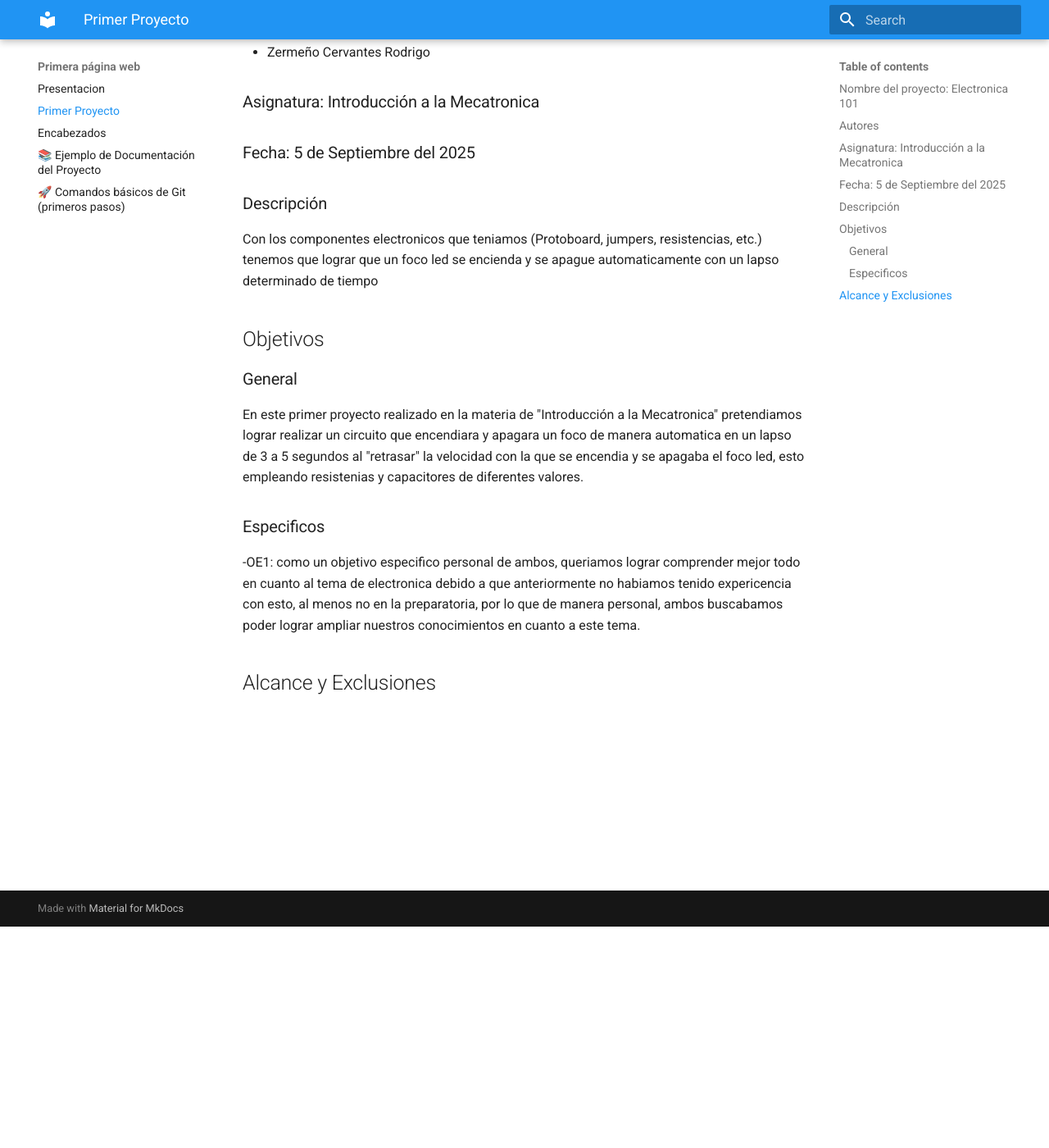
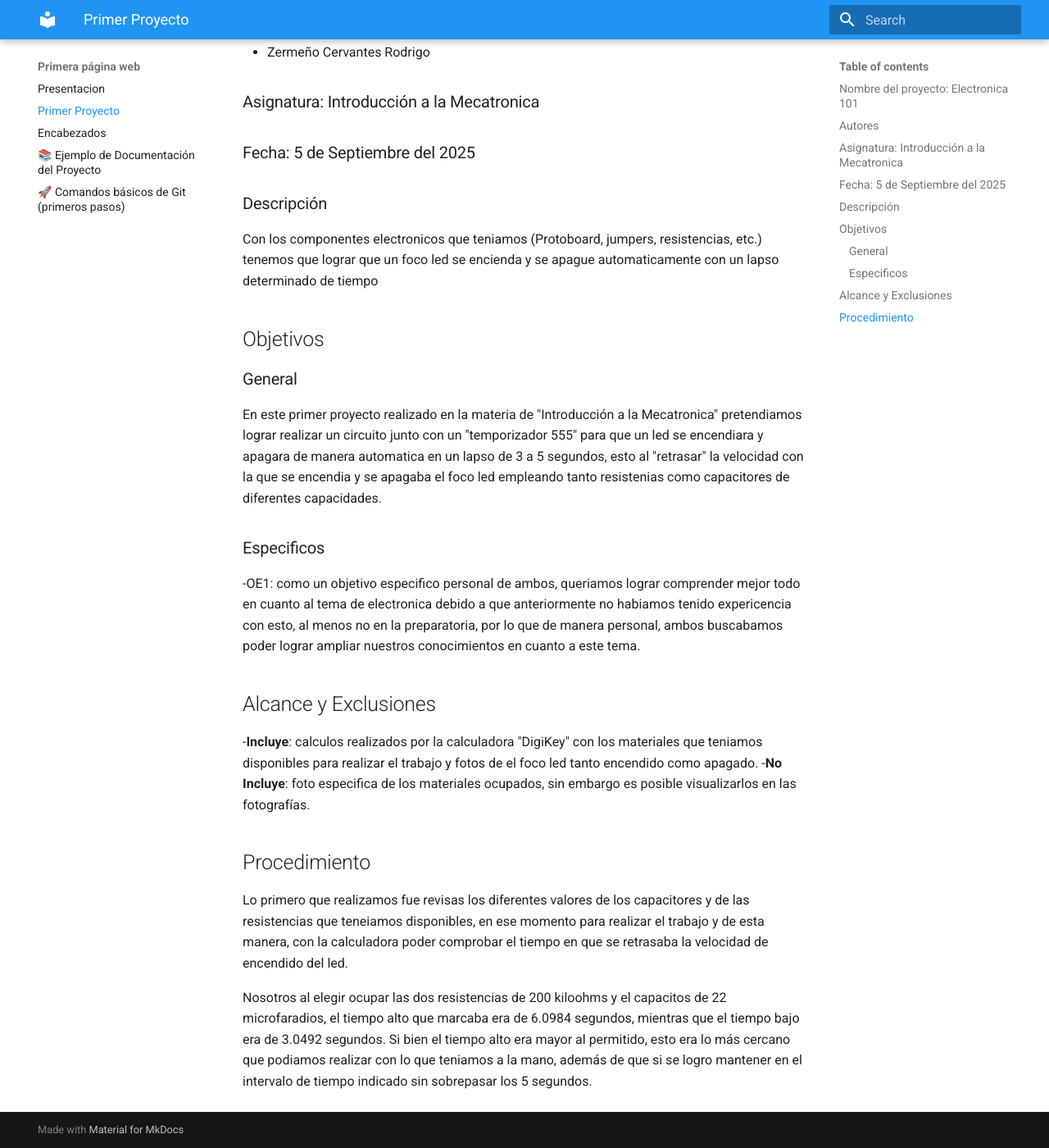
Before and after one commit to Rodrigo-ZC/ZC-ARCHS, an MkDocs documentation site: the page built from docs/PrimerProyecto.md, in a window 1280 px wide and 1400 px high, scrolled down 270 px. Shown: the whole window at 82% size. Built offline with MkDocs 1.6.1 and Material for MkDocs 9.7.7, drawn with Linux system fonts in a browser that asks for light colours.

Commit message:
Update 3 PrimerProyecto.md

```diff
--- a/docs/PrimerProyecto.md
+++ b/docs/PrimerProyecto.md
@@ -16,8 +16,15 @@ Con los componentes electronicos que teniamos (Protoboard, jumpers, resistencias
 
 ##Objetivos
 ###General
-En este primer proyecto realizado en la materia de "Introducción a la Mecatronica" pretendiamos lograr realizar un circuito que encendiara y apagara un foco de manera automatica en un lapso de 3 a 5 segundos al "retrasar" la velocidad con la que se encendia y se apagaba el foco led, esto empleando resistenias y capacitores de diferentes valores.
+En este primer proyecto realizado en la materia de "Introducción a la Mecatronica" pretendiamos lograr realizar un circuito junto con un "temporizador 555"  para que un led se encendiara y apagara de manera automatica en un lapso de 3 a 5 segundos, esto al "retrasar" la velocidad con la que se encendia y se apagaba el foco led empleando tanto resistenias como capacitores de diferentes capacidades.
 ###Especificos
 -OE1: como un objetivo especifico personal de ambos, queriamos lograr comprender mejor todo en cuanto al tema de electronica debido a que anteriormente no habiamos tenido expericencia con esto, al menos no en la preparatoria, por lo que de manera personal, ambos buscabamos poder lograr ampliar nuestros conocimientos en cuanto a este tema.
 
 ##Alcance y Exclusiones
+-**Incluye**: calculos realizados por la calculadora "DigiKey" con los materiales que teniamos disponibles para realizar el trabajo y fotos de el foco led tanto encendido como apagado.
+-**No Incluye**: foto especifica de los materiales ocupados, sin embargo es posible visualizarlos en las fotografías.
+
+##Procedimiento
+Lo primero que realizamos fue revisas los diferentes valores de los capacitores y de las resistencias que teneiamos disponibles, en ese momento para realizar el trabajo y de esta manera, con la calculadora poder comprobar el tiempo en que se retrasaba la velocidad de encendido del led.
+
+Nosotros al elegir ocupar las dos resistencias de 200 kiloohms y el capacitos de 22 microfaradios, el tiempo alto que marcaba era de 6.0984 segundos, mientras que el tiempo bajo era de 3.0492 segundos. Si bien el tiempo alto era mayor al permitido, esto era lo más cercano que podiamos realizar con lo que teniamos a la mano, además de que si se logro mantener en el intervalo de tiempo indicado sin sobrepasar los 5 segundos.
```
